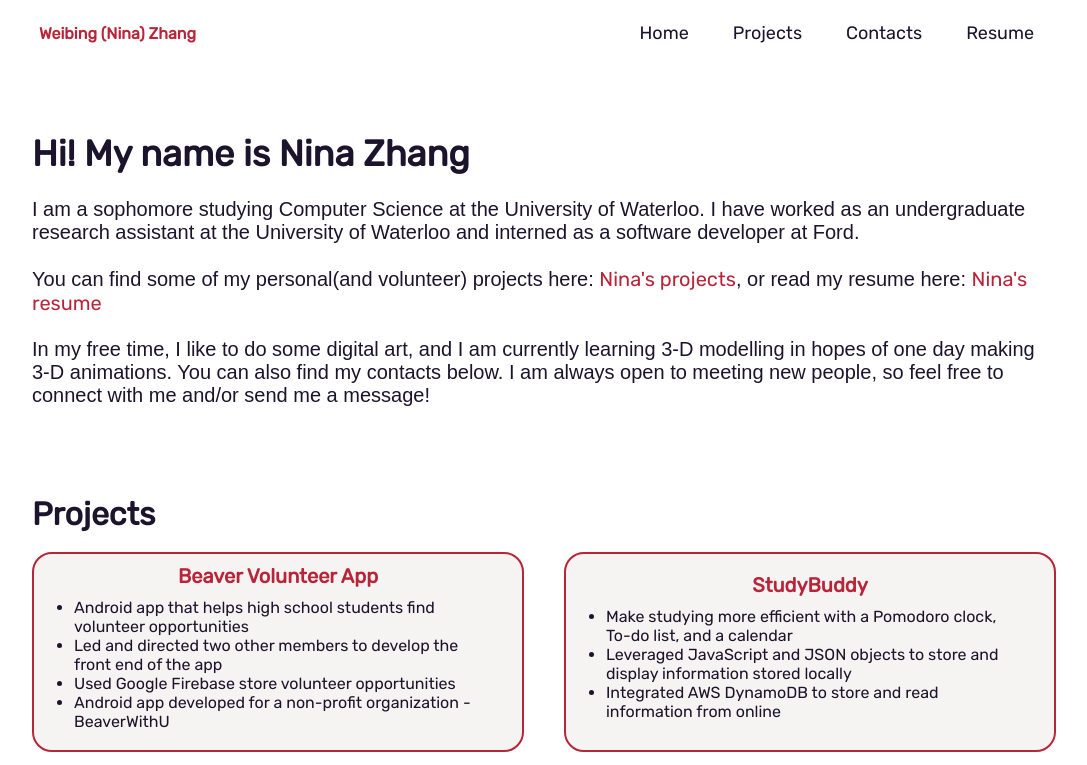
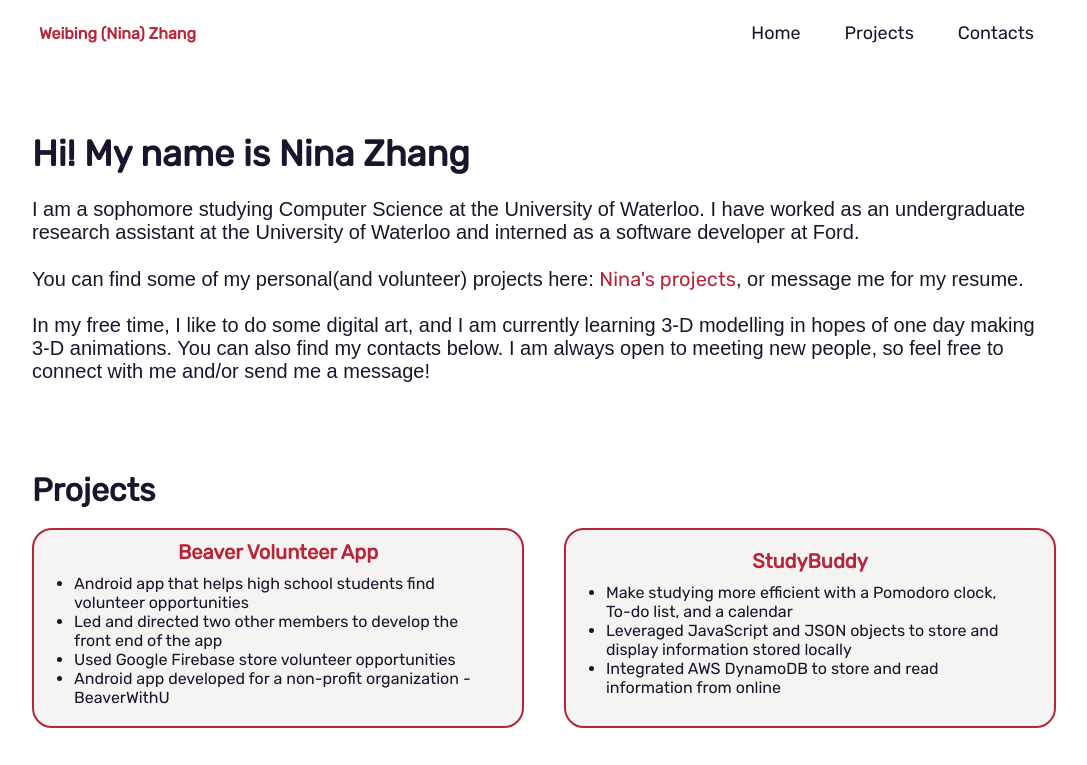
Before and after one commit to NinaZhang04/NinaZhang04.github.io, a plain HTML site: page index.html in a window 1280 px wide. Shown: the top 765 px of the page, without its empty margins (96-1183 px from the left). Drawn offline with Linux system fonts and the light colour scheme.

Commit message:
temporarily removed resume for privacy reasons

```diff
--- a/index.html
+++ b/index.html
@@ -22,12 +22,13 @@
                 <li><a href="#">Home</a></li>
                 <li><a href="#projects">Projects</a></li>
                 <li><a href="#contacts">Contacts</a></li>
-                <li><a href="resume/NinaZhangResume.pdf" target="_blank">Resume</a></li>
+
             </ul>
         </nav>
     </div>
 </nav>
-
+<!--<a href="resume/NinaZhangResume.pdf" target="_blank" class="in-text-links">Nina's resume</a>
+<li><a href="resume/NinaZhangResume.pdf" target="_blank">Resume</a></li>-->
 <!--About(Home)-->
 <div id="home">
     <div class="container">
@@ -40,7 +41,7 @@
 
             <p><br>You can find some of my personal(and volunteer) projects here:
                 <a href="#projects"class="in-text-links">Nina's projects</a>,
-                or read my resume here: <a href="resume/NinaZhangResume.pdf" target="_blank" class="in-text-links">Nina's resume</a>
+                or message me for my resume.
             </p>
 
             <p><br>In my free time, I like to do some digital art, and I am currently
```
